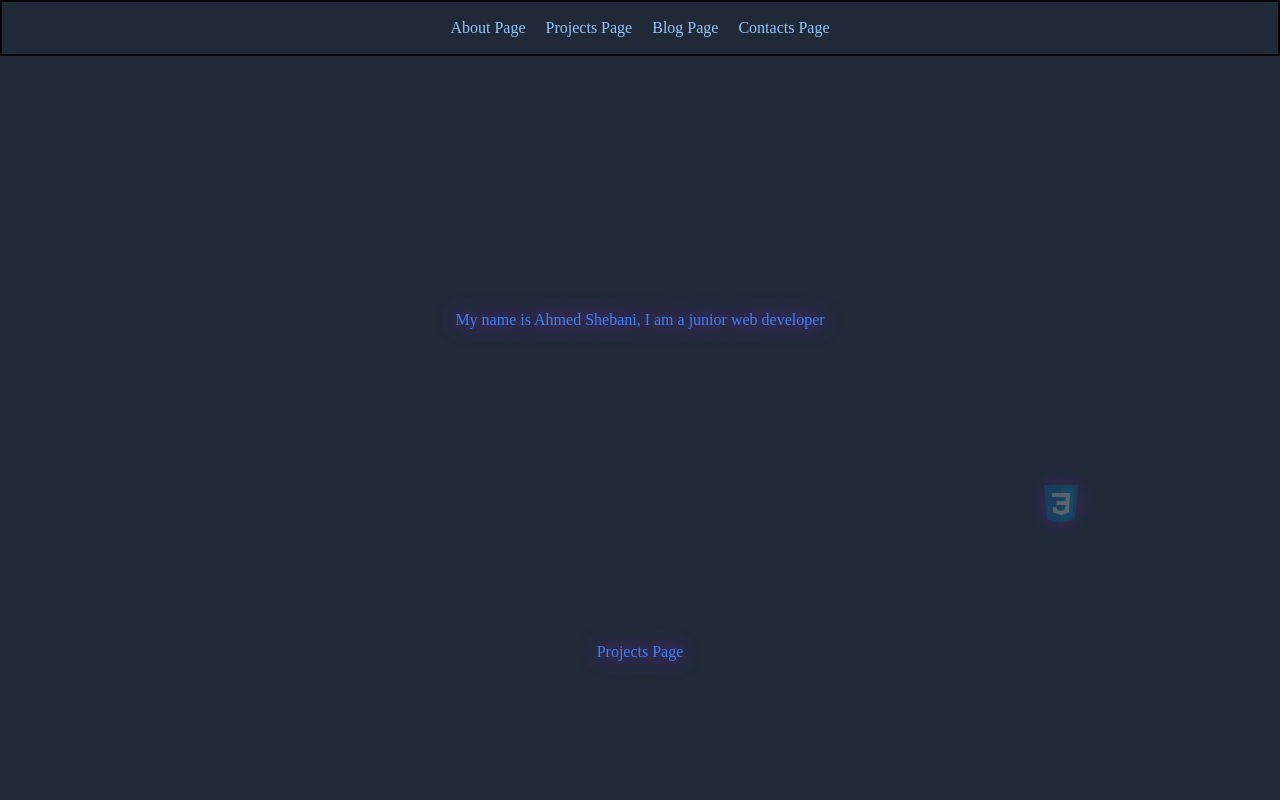
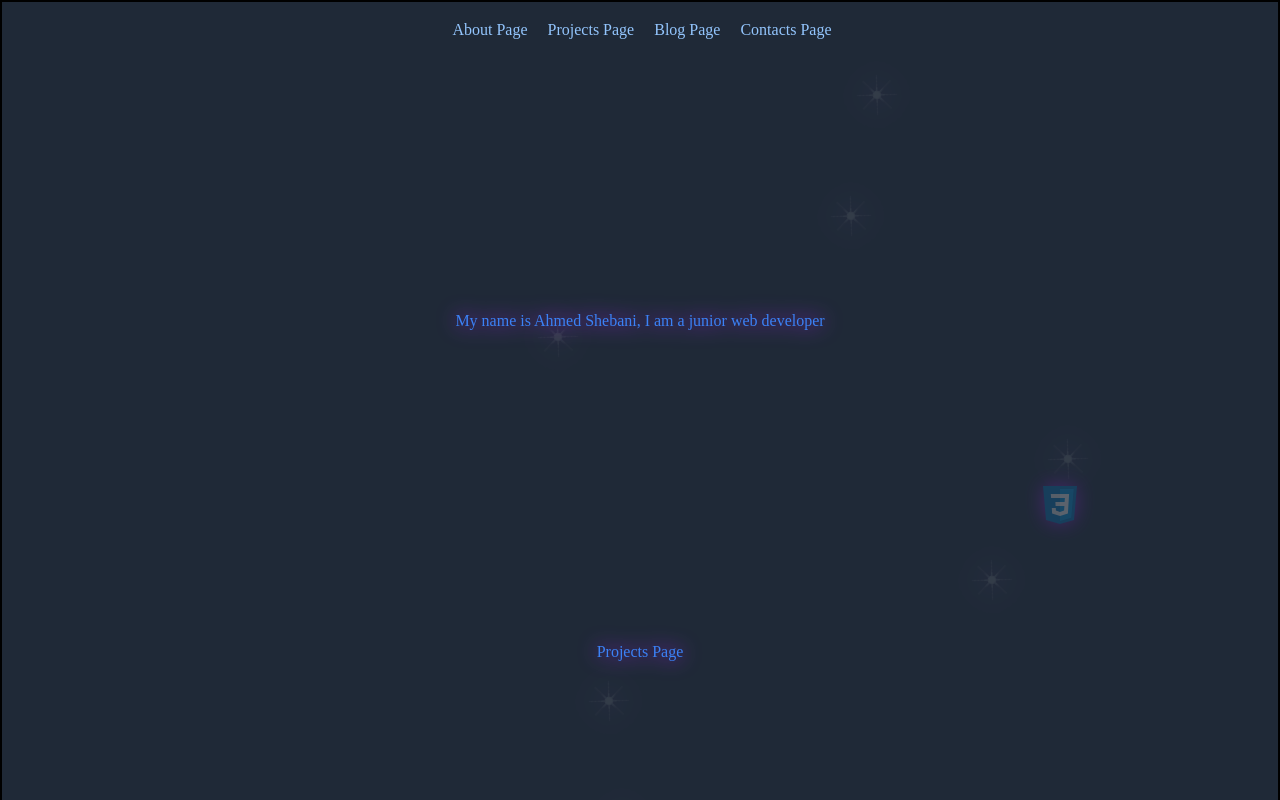
Before and after one commit to ShiboSoftwareDev/Portfolio, a React (Vite) app: page / in a window 1280 px wide. Shown: the top 800 px of the page. Built offline with nearby package versions, Linux system fonts and the light colour scheme; a web font is replaced by a local one.

Commit message:
added stars removed navbar border
also added z-index to all pages' elements

```diff
--- a/src/App.jsx
+++ b/src/App.jsx
@@ -3,11 +3,13 @@ import ProjectsPage from "./pages/ProjectsPage";
 import Navbar from "./components/Navbar";
 import BlogPage from "./pages/BlogPage";
 import ContactsPage from "./pages/ContactsPage";
+import Stars from "./components/Stars";
 
 function App() {
   return (
-    <main>
+    <main className="relative border-2 border-black">
       <Navbar />
+      <Stars />
       <AboutPage />
       <ProjectsPage />
       <BlogPage />
--- a/src/components/HomeImages.jsx
+++ b/src/components/HomeImages.jsx
@@ -46,7 +46,7 @@ export default function HomeImages({ pop }) {
         key={index}
         src={`./src/assets/icons/${name}.svg`}
         alt={`${name} icon`}
-        className={`absolute drop-shadow-[0_0_10px_rgba(171,32,253,1)] ${customAction}`}
+        className={`absolute z-10 drop-shadow-[0_0_10px_rgba(171,32,253,1)] ${customAction}`}
         style={style}
       />
     );
--- a/src/components/Navbar.jsx
+++ b/src/components/Navbar.jsx
@@ -1,6 +1,6 @@
 export default function Navbar() {
   return (
-    <nav className="justify-center z-10 items-center flex border-2 border-black gap-5 text-blue-300 fixed w-full h-[7%]">
+    <nav className="justify-center z-10 items-center flex gap-5 text-blue-300 fixed w-full h-[7%]">
       <a href={"#aboutPage"}>About Page</a>
       <a href={"#projectsPage"}>Projects Page</a>
       <a href={"#blogPage"}>Blog Page</a>
--- /dev/null
+++ b/src/components/Stars.jsx
@@ -0,0 +1,29 @@
+export default function Stars() {
+  let starCount = 30; // max 30
+  function StarElements() {
+    let arr = [];
+    for (let i = 0; i < starCount; i++) {
+      const left = Math.floor(Math.random() * 90) + 1;
+      const top = (i / starCount) * 100 + 2;
+      const style = { top: `${top}%`, left: `${left}%` };
+      // const time = (i + 1) * 100
+      // setTimeout(()=>{
+      //   /* change array classname to have animation */
+      // },time)
+      arr.push(
+        <img
+          src="./src/assets/icons/Star.svg"
+          key={i}
+          style={style}
+          className="absolute opacity-0 animate-spinSlow w-10 h-10 z-[1] drop-shadow-[0_0_10px_rgba(171,32,253,1)]"
+        ></img>
+      );
+    }
+    return arr;
+  }
+  return (
+    <>
+      <StarElements />
+    </>
+  );
+}
--- a/src/pages/AboutPage.jsx
+++ b/src/pages/AboutPage.jsx
@@ -16,7 +16,7 @@ export default function AboutPage() {
     >
       <h1
         id="aboutPage"
-        className="text-blue-500 drop-shadow-[0_0_10px_rgba(171,32,253,1)]"
+        className="text-blue-500 drop-shadow-[0_0_10px_rgba(171,32,253,1)] z-10"
       >
         My name is Ahmed Shebani, I am a junior web developer
       </h1>
--- a/src/pages/BlogPage.jsx
+++ b/src/pages/BlogPage.jsx
@@ -3,7 +3,7 @@ export default function BlogPage() {
     <section className="bg-gray-800 text-center w-full  h-[1000px]">
       <h1
         id="blogPage"
-        className="text-blue-500 drop-shadow-[0_0_10px_rgba(171,32,253,1)]"
+        className="text-blue-500 drop-shadow-[0_0_10px_rgba(171,32,253,1)] z-10"
       >
         Blog Page
       </h1>
--- a/src/pages/ContactsPage.jsx
+++ b/src/pages/ContactsPage.jsx
@@ -3,7 +3,7 @@ export default function ContactsPage() {
     <section className="bg-gray-800 text-center w-full  h-[1000px]">
       <h1
         id="contactsPage"
-        className="text-blue-500 drop-shadow-[0_0_10px_rgba(171,32,253,1)]"
+        className="text-blue-500 drop-shadow-[0_0_10px_rgba(171,32,253,1)] z-10"
       >
         Contacts Page
       </h1>
--- a/src/pages/ProjectsPage.jsx
+++ b/src/pages/ProjectsPage.jsx
@@ -3,7 +3,7 @@ export default function ProjectsPage() {
     <section className="bg-gray-800 text-center w-full  h-[1000px]">
       <h1
         id="projectsPage"
-        className="text-blue-500 drop-shadow-[0_0_10px_rgba(171,32,253,1)]"
+        className="text-blue-500 drop-shadow-[0_0_10px_rgba(171,32,253,1)] z-10"
       >
         Projects Page
       </h1>
--- a/tailwind.config.js
+++ b/tailwind.config.js
@@ -19,6 +19,7 @@ export default {
       animation: {
         customPulse: "customPulse 3s ease-out",
         customAction: "customAction 3.5s ease-out",
+        spinSlow: "spin 10s linear infinite, customPulse 6s ease-out infinite",
       },
     },
   },
```
Also changed, not shown: src/assets/icons/Star.svg (added).
